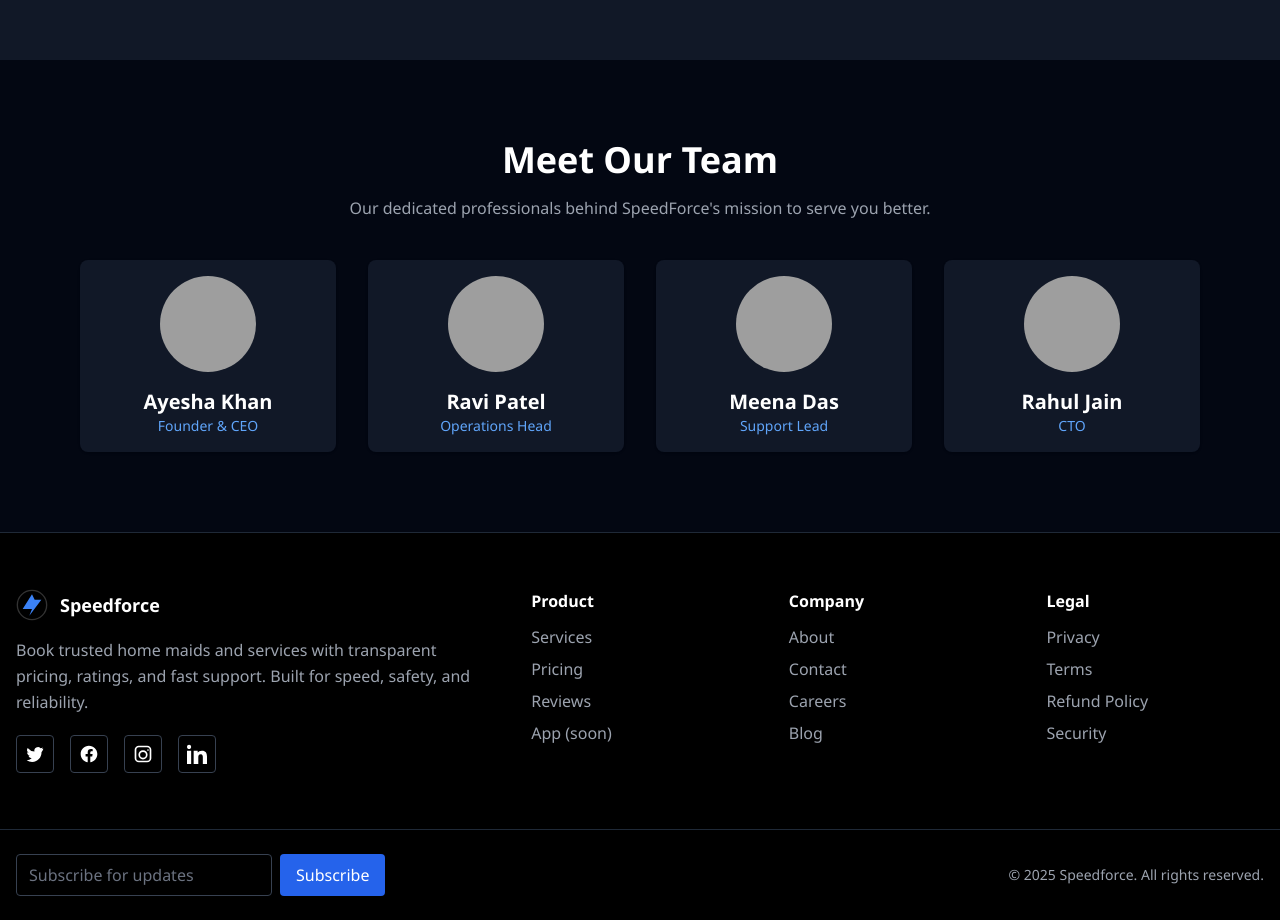
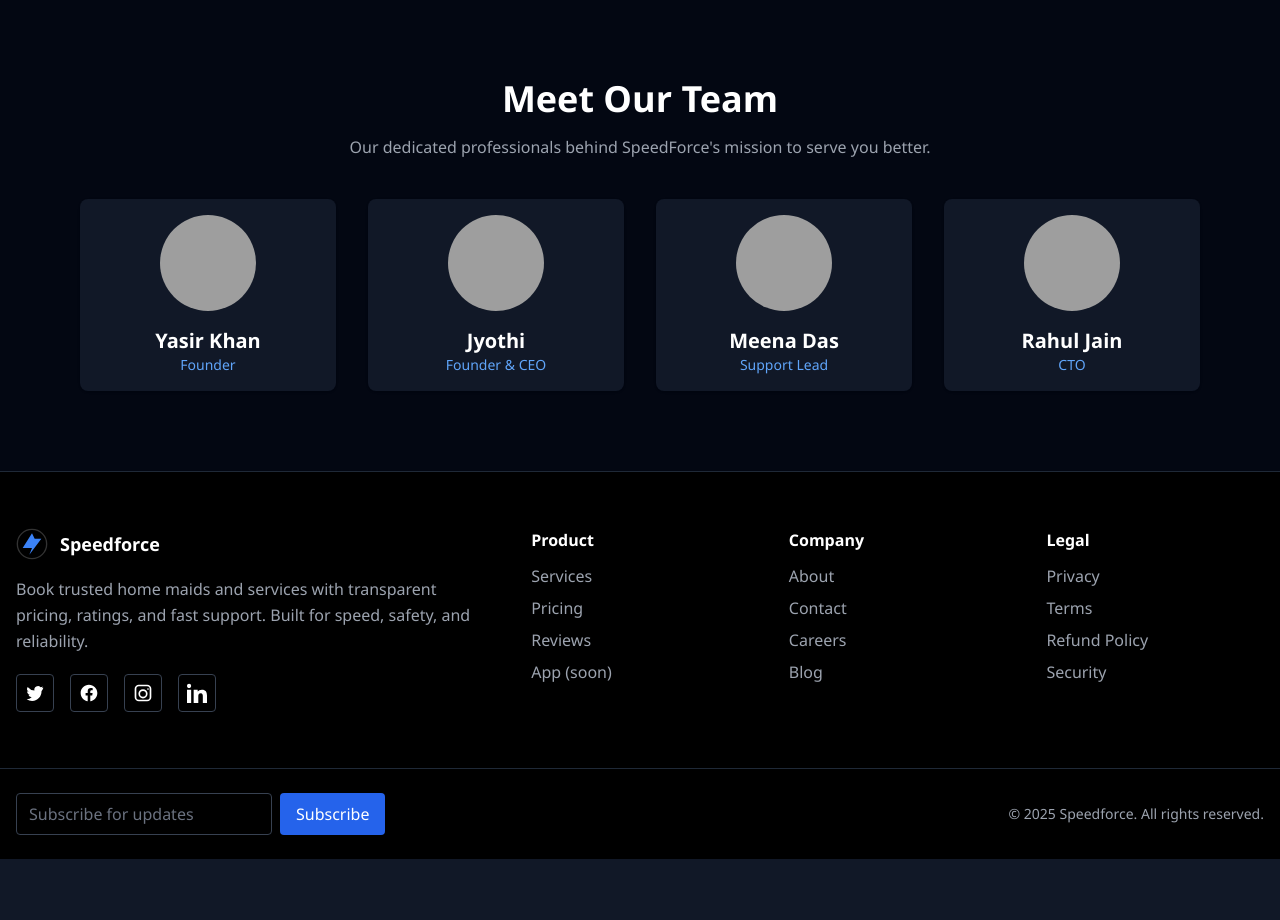
Before and after one commit to yasirkhan251/speedforce, a Django app: page / in a window 1280 px wide. Shown: the part 3090-4010 px from the top of the page. After the commit the page ends 3949 px from the top, so only its background shows below. Run offline with Django 5.2, Linux system fonts and the light colour scheme; some libraries are stand-ins or nearby versions; grey boxes are pictures that could not be loaded.

Commit message:
Product Speedforce frontend v1.1

```diff
--- a/templates/Main/index.html
+++ b/templates/Main/index.html
@@ -49,7 +49,7 @@
 
     <!-- Slide 3 -->
     <div data-hero-slide class="absolute inset-0 bg-cover bg-center transition-opacity duration-700 ease-out opacity-0"
-      style="background-image: url('https://videos.openai.com/vg-assets/assets%2Ftask_01k2amj3thejwbwdp83h7410m9%2F1754851388_img_0.webp?st=2025-08-10T17%3A24%3A47Z&se=2025-08-16T18%3A24%3A47Z&sks=b&skt=2025-08-10T17%3A24%3A47Z&ske=2025-08-16T18%3A24%3A47Z&sktid=a48cca56-e6da-484e-a814-9c849652bcb3&skoid=aa5ddad1-c91a-4f0a-9aca-e20682cc8969&skv=2019-02-02&sv=2018-11-09&sr=b&sp=r&spr=https%2Chttp&sig=4LW%2FOYQfRA6fXqgYV3fIYGwEy8VXy93xhZJlDoJmDdU%3D&az=oaivgprodscus');">
+      style="background-image: url('https://videos.openai.com/vg-assets/assets%2Ftask_01k2ap2662ehqt6ctm32h674e8%2F1754852952_img_0.webp?st=2025-08-10T17%3A23%3A16Z&se=2025-08-16T18%3A23%3A16Z&sks=b&skt=2025-08-10T17%3A23%3A16Z&ske=2025-08-16T18%3A23%3A16Z&sktid=a48cca56-e6da-484e-a814-9c849652bcb3&skoid=aa5ddad1-c91a-4f0a-9aca-e20682cc8969&skv=2019-02-02&sv=2018-11-09&sr=b&sp=r&spr=https%2Chttp&sig=Ip1KwfAhO5iPpIzzyK%2BvJITk7NegNDQ6amrCRyZCKBA%3D&az=oaivgprodscus');">
       <div class="absolute inset-0 bg-black/40 md:bg-black/60 lg:bg-black/70 flex items-center">
         <div class="max-w-4xl mx-auto px-6 text-center">
           <p class="text-blue-400 uppercase tracking-widest mb-2 text-xs md:text-sm">Reliable & Verified</p>
@@ -250,14 +250,14 @@
       <p class="text-gray-400 mb-10">Our dedicated professionals behind SpeedForce's mission to serve you better.</p>
       <div class="grid grid-cols-1 sm:grid-cols-2 md:grid-cols-4 gap-8">
         <div class="bg-gray-900 p-4 rounded-lg shadow">
-          <img src="https://randomuser.me/api/portraits/women/44.jpg" alt="Founder" class="rounded-full w-24 h-24 mx-auto mb-4">
-          <h3 class="text-xl font-semibold">Ayesha Khan</h3>
-          <p class="text-blue-400 text-sm">Founder & CEO</p>
+          <img src="https://drive.google.com/thumbnail?id=1pVNrUkky2J_Z2tZWeFE9Jct1QG16N8v7&sz=w2000" alt="Founder" class="rounded-full w-24 h-24 mx-auto mb-4">
+          <h3 class="text-xl font-semibold">Yasir Khan</h3>
+          <p class="text-blue-400 text-sm">Founder</p>
         </div>
         <div class="bg-gray-900 p-4 rounded-lg shadow">
-          <img src="https://randomuser.me/api/portraits/men/46.jpg" alt="Ops" class="rounded-full w-24 h-24 mx-auto mb-4">
-          <h3 class="text-xl font-semibold">Ravi Patel</h3>
-          <p class="text-blue-400 text-sm">Operations Head</p>
+          <img src="https://drive.google.com/thumbnail?id=1OTfdWy-KWwY3RjoyTek7W8mTsZfU0ZJE&sz=w2000" alt="Ops" class="rounded-full w-24 h-24 mx-auto mb-4">
+          <h3 class="text-xl font-semibold">Jyothi</h3>
+          <p class="text-blue-400 text-sm"> Founder & CEO</p>
         </div>
         <div class="bg-gray-900 p-4 rounded-lg shadow">
           <img src="https://randomuser.me/api/portraits/women/65.jpg" alt="Support" class="rounded-full w-24 h-24 mx-auto mb-4">
--- a/templates/base.html
+++ b/templates/base.html
@@ -105,7 +105,7 @@
   </header>
 
   <!-- ================= MAIN CONTENT ================= -->
-  <main id="page" class="min-svh" style="padding-top: var(--navH);">
+  <!-- <main id="page" class="min-svh" style="padding-top: var(--navH);"> -->
     {% block content %}{% endblock %}
   </main>
 
```
